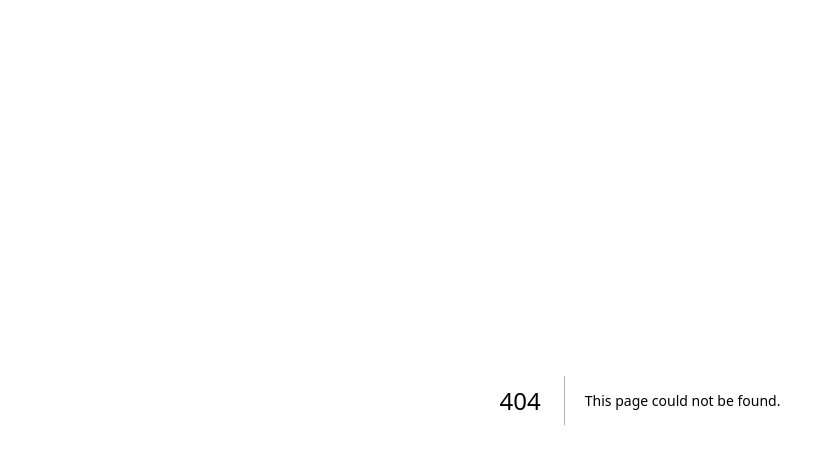
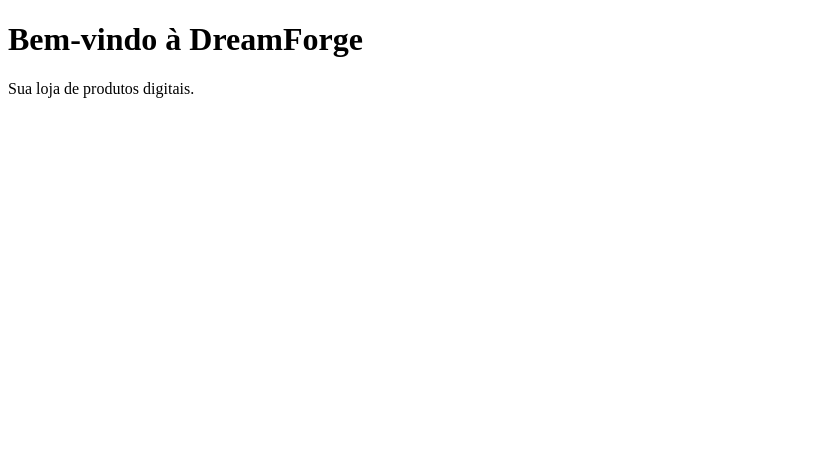
Before and after one commit to eliasgazzolli33-wq/DreamforgeAIi, a Next.js app: page /Index in a window 1280 px wide. Before the commit this address had no page. Shown: the top 464 px of the page, without its empty margins (0-835 px from the left). Built offline with nearby package versions, Linux system fonts and the light colour scheme.

Commit message:
Create Index.js

```diff
--- /dev/null
+++ b/pages/Index.js
@@ -0,0 +1,8 @@
+export default function Home() {
+  return (
+    <div>
+      <h1>Bem-vindo à DreamForge</h1>
+      <p>Sua loja de produtos digitais.</p>
+    </div>
+  );
+}
```
